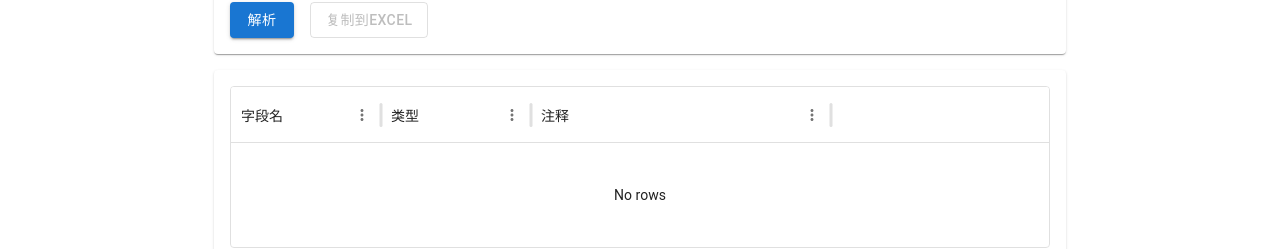
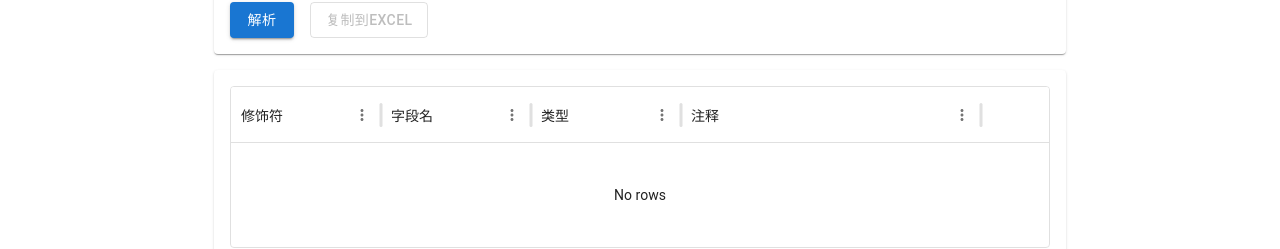
Before and after one commit to JonasGao/code-to-table, a React (Create React App) app: page /java-to-table in a window 1280 px wide. Shown: the part 365-614 px from the top of the page. Built offline with nearby package versions, Linux system fonts and the light colour scheme.

Commit message:
feat: 更新 JavaToTable 组件，添加 Java 字段解析功能
- 引入 java-parser 库以解析 Java 类字段。
- 增加字段修饰符的显示。
- 优化注释格式化处理。
- 更新数据表格列配置以包含新字段。

```diff
--- a/package.json
+++ b/package.json
@@ -23,7 +23,8 @@
     "react-router-dom": "^7.6.0",
     "react-scripts": "5.0.1",
     "typescript": "^4.9.5",
-    "web-vitals": "^2.1.4"
+    "web-vitals": "^2.1.4",
+    "java-parser": "^2.3.4"
   },
   "scripts": {
     "start": "react-scripts start",
--- a/src/JavaToTable.tsx
+++ b/src/JavaToTable.tsx
@@ -1,36 +1,133 @@
-import React, { useState } from 'react';
-import { Box, Container, Paper, Typography, Button, TextField } from '@mui/material';
-import { DataGrid, GridColDef } from '@mui/x-data-grid';
+import React, { useState } from "react";
+import {
+  Box,
+  Container,
+  Paper,
+  Typography,
+  Button,
+  TextField,
+} from "@mui/material";
+import { DataGrid, GridColDef } from "@mui/x-data-grid";
+import { ClassBodyCstNode, ClassBodyDeclarationCstNode, FieldDeclarationCstNode, FieldModifierCstNode, IToken, parse } from "java-parser";
+
+function findFieldDeclarationType(node: FieldDeclarationCstNode) {
+  const unannType = node.children.unannType[0];
+  const { unannReferenceType, unannPrimitiveTypeWithOptionalDimsSuffix } =
+    unannType.children;
+  if (unannReferenceType) {
+    return unannReferenceType[0].children.unannClassOrInterfaceType[0].children
+      .unannClassType[0].children.Identifier[0].image;
+  } else if (unannPrimitiveTypeWithOptionalDimsSuffix) {
+    const { numericType, Boolean } =
+      unannPrimitiveTypeWithOptionalDimsSuffix[0].children.unannPrimitiveType[0]
+        .children;
+    if (numericType) {
+      const { integralType, floatingPointType } = numericType[0].children;
+      if (integralType) {
+        const { Byte, Char, Short, Int, Long } = integralType[0].children;
+        const t: IToken[] | undefined = Byte || Char || Short || Int || Long;
+        if (t) {
+          return t[0].image;
+        }
+      } else if (floatingPointType) {
+        const { Double, Float } = floatingPointType[0].children;
+        const t: IToken[] | undefined = Double || Float;
+        if (t) {
+          return t[0].image;
+        }
+      }
+    }
+  }
+  return null;
+}
+
+function findFieldDeclarationName(node: FieldDeclarationCstNode) {
+  if (node.children.variableDeclaratorList) {
+    const varDecl =
+      node.children.variableDeclaratorList[0].children.variableDeclarator[0];
+    if (varDecl.children.variableDeclaratorId) {
+      const varId = varDecl.children.variableDeclaratorId[0];
+      if (varId.children.Identifier) {
+        return varId.children.Identifier[0].image;
+      }
+    }
+  }
+  return null;
+}
+
+function findFieldDeclarationModifier(node: FieldDeclarationCstNode) {
+  if (node.children.fieldModifier) {
+    for (const i of node.children.fieldModifier) {
+      const m = i.children.Private
+        || i.children.Protected
+        || i.children.Public
+      if (m) {
+        return m[0].image
+      }
+    }
+  }
+  return null
+}
+
+function formatComment(text: string | undefined) {
+  if (!text) return '';
+  // 只处理 javadoc 注释
+  if (text.startsWith('/**')) {
+    return text
+      .replace(/^\/\*\*/,'') // 去掉开头 /**
+      .replace(/\*\/$/,'')    // 去掉结尾 */
+      .split('\n')
+      .map(line => line.replace(/^\s*\* ?/, '').trim()) // 去掉每行开头的 *
+      .join(' ')
+      .trim();
+  }
+  return text.trim();
+}
+
+function findField(node: ClassBodyDeclarationCstNode) {
+  const f = node.children.classMemberDeclaration?.[0].children.fieldDeclaration?.[0]
+  if (f) {
+    const type = findFieldDeclarationType(f);
+    const name = findFieldDeclarationName(f);
+    const modifier = findFieldDeclarationModifier(f);
+    const comment = formatComment(node.leadingComments?.[0].image)
+    return {type, name, modifier, comment}
+  }
+  return null
+}
+
+function findFields(node: any, output: any[]) {
+  if (!node) return;
+  if (Array.isArray(node)) {
+    node.forEach((child) => findFields(child, output));
+    return;
+  }
+  if (node.name === "classBodyDeclaration") {
+    const f = findField(node)
+    if (f) {
+      output.push(f);
+    }
+  } else if (node.children) {
+    Object.values(node.children).forEach((child) => findFields(child, output));
+  }
+}
 
 function parseJavaFields(javaCode: string) {
-  // 支持 /** ... */ 注释和 // 注释
-  const fieldRegex = /(?:\/\*\*([\s\S]*?)\*\/|\/\/([^\n]*))?\s*private\s+([\w<>\[\]]+)\s+(\w+);/g;
-  const rows = [];
-  let match;
-  let id = 0;
-  while ((match = fieldRegex.exec(javaCode)) !== null) {
-    const blockComment = match[1]?.replace(/\*/g, '').trim();
-    const lineComment = match[2]?.trim();
-    const type = match[3];
-    const name = match[4];
-    rows.push({
-      id: id++,
-      name,
-      type,
-      comment: blockComment || lineComment || '',
-    });
-  }
-  return rows;
+  const cst = parse(javaCode);
+  const fields: { name: string; type: string; comment: string, modifier: string }[] = [];
+  findFields(cst, fields);
+  return fields.map((f, id) => ({ ...f, id }));
 }
 
 const columns: GridColDef[] = [
-  { field: 'name', headerName: '字段名', width: 150 },
-  { field: 'type', headerName: '类型', width: 150 },
-  { field: 'comment', headerName: '注释', width: 300 },
+  { field: "modifier", headerName: "修饰符", width: 150 },
+  { field: "name", headerName: "字段名", width: 150 },
+  { field: "type", headerName: "类型", width: 150 },
+  { field: "comment", headerName: "注释", width: 300 },
 ];
 
 const JavaToTable: React.FC = () => {
-  const [javaCode, setJavaCode] = useState('');
+  const [javaCode, setJavaCode] = useState("");
   const [rows, setRows] = useState<any[]>([]);
 
   const handleParse = () => {
@@ -38,17 +135,21 @@ const JavaToTable: React.FC = () => {
   };
 
   const handleCopyToExcel = () => {
-    const headers = columns.map(col => col.headerName).join('\t');
-    const dataRows = rows.map(row => columns.map(col => row[col.field]).join('\t')).join('\n');
+    const headers = columns.map((col) => col.headerName).join("\t");
+    const dataRows = rows
+      .map((row) => columns.map((col) => row[col.field]).join("\t"))
+      .join("\n");
     const excelData = `${headers}\n${dataRows}`;
     navigator.clipboard.writeText(excelData).then(() => {
-      alert('数据已复制到剪贴板，请粘贴到 Excel 中');
+      alert("数据已复制到剪贴板，请粘贴到 Excel 中");
     });
   };
 
   return (
     <Container maxWidth="md" sx={{ mt: 8 }}>
-      <Typography variant="h4" gutterBottom>Java转表格工具</Typography>
+      <Typography variant="h4" gutterBottom>
+        Java转表格工具
+      </Typography>
       <Paper sx={{ p: 2, mb: 2 }}>
         <TextField
           label="粘贴Java类代码"
@@ -56,12 +157,20 @@ const JavaToTable: React.FC = () => {
           minRows={8}
           fullWidth
           value={javaCode}
-          onChange={e => setJavaCode(e.target.value)}
+          onChange={(e) => setJavaCode(e.target.value)}
           variant="outlined"
         />
-        <Box sx={{ mt: 2, display: 'flex', gap: 2 }}>
-          <Button variant="contained" onClick={handleParse}>解析</Button>
-          <Button variant="outlined" onClick={handleCopyToExcel} disabled={rows.length === 0}>复制到Excel</Button>
+        <Box sx={{ mt: 2, display: "flex", gap: 2 }}>
+          <Button variant="contained" onClick={handleParse}>
+            解析
+          </Button>
+          <Button
+            variant="outlined"
+            onClick={handleCopyToExcel}
+            disabled={rows.length === 0}
+          >
+            复制到Excel
+          </Button>
         </Box>
       </Paper>
       <Paper sx={{ p: 2 }}>
```
Also changed, not shown: 1 other file (tests, documents, lock files or other folders).
